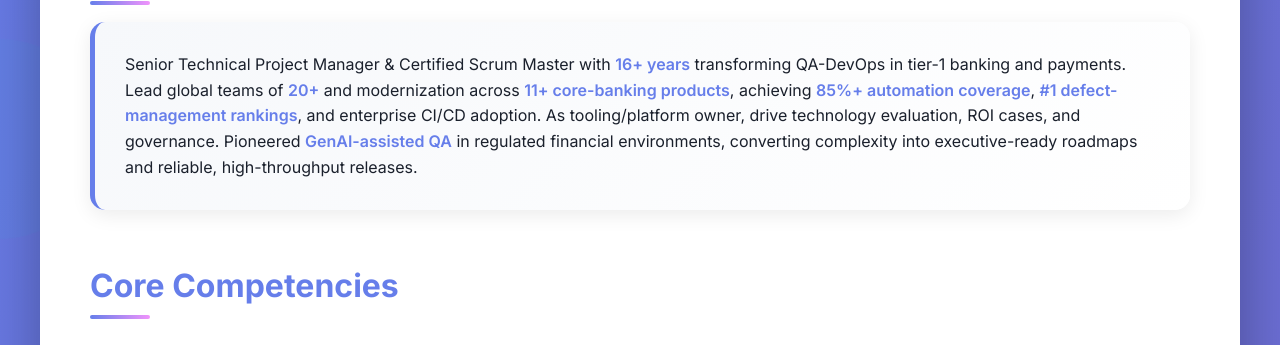
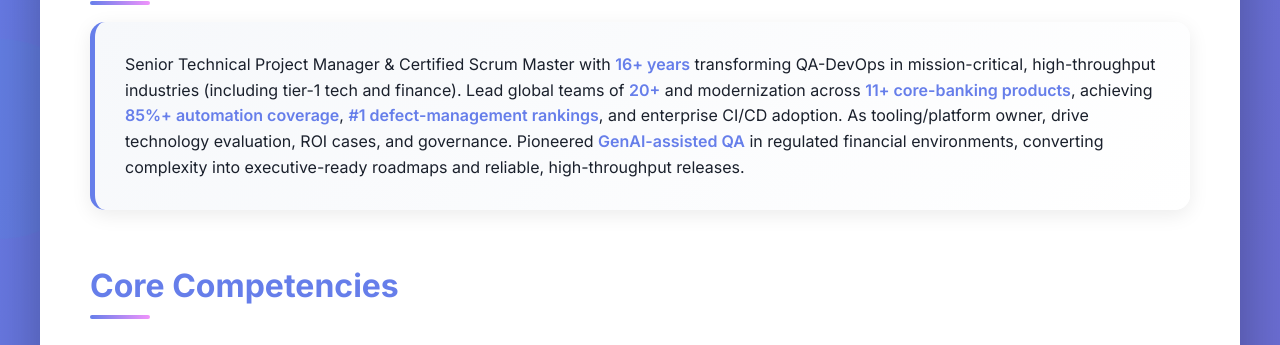
Before and after one commit to smpshiva/shivkumar-patil-resume, a plain HTML site: page index.html in a window 1280 px wide. Shown: the part 455-800 px from the top of the page. Drawn offline with Linux system fonts and the light colour scheme.

Commit message:
Update index.html

```diff
--- a/index.html
+++ b/index.html
@@ -753,7 +753,7 @@
             <section id="summary">
                 <h2>Professional Summary</h2>
                 <div class="summary-card">
-                    <p>Senior Technical Project Manager & Certified Scrum Master with <span class="highlight">16+ years</span> transforming QA-DevOps in tier-1 banking and payments. Lead global teams of <span class="highlight">20+</span> and modernization across <span class="highlight">11+ core-banking products</span>, achieving <span class="highlight">85%+ automation coverage</span>, <span class="highlight">#1 defect-management rankings</span>, and enterprise CI/CD adoption. As tooling/platform owner, drive technology evaluation, ROI cases, and governance. Pioneered <span class="highlight">GenAI-assisted QA</span> in regulated financial environments, converting complexity into executive-ready roadmaps and reliable, high-throughput releases.</p>
+                    <p>Senior Technical Project Manager & Certified Scrum Master with <span class="highlight">16+ years</span> transforming QA-DevOps in mission-critical, high-throughput industries (including tier-1 tech and finance). Lead global teams of <span class="highlight">20+</span> and modernization across <span class="highlight">11+ core-banking products</span>, achieving <span class="highlight">85%+ automation coverage</span>, <span class="highlight">#1 defect-management rankings</span>, and enterprise CI/CD adoption. As tooling/platform owner, drive technology evaluation, ROI cases, and governance. Pioneered <span class="highlight">GenAI-assisted QA</span> in regulated financial environments, converting complexity into executive-ready roadmaps and reliable, high-throughput releases.</p>
                 </div>
             </section>
 
```
